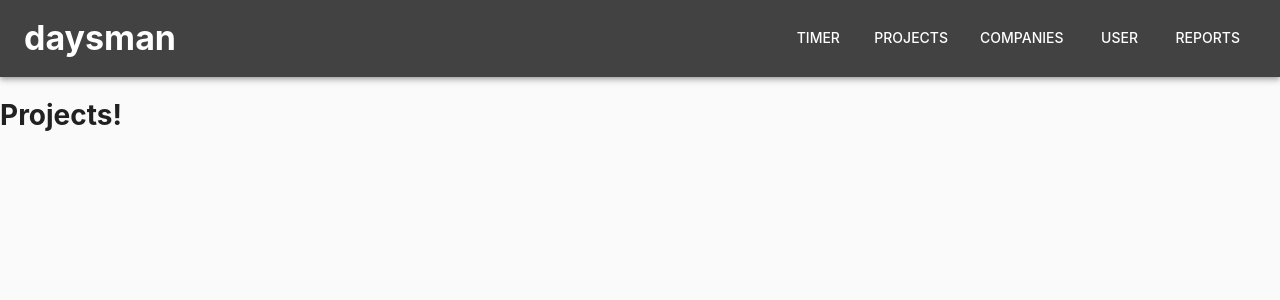
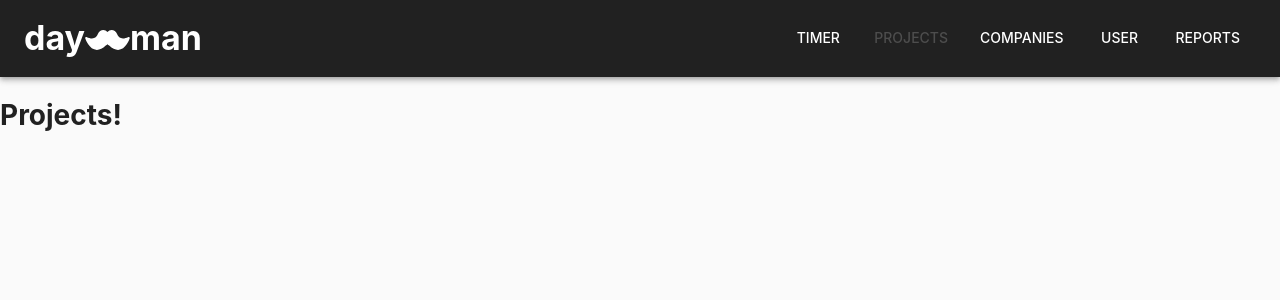
Before and after one commit to rwojcik/daysman, a Next.js app: page /projects in a window 1280 px wide. Shown: the top 300 px of the page. Built offline with nearby package versions, Linux system fonts and the light colour scheme.

Commit message:
add logo and svg loader, update theme

```diff
--- a/next.config.js
+++ b/next.config.js
@@ -1,5 +1,17 @@
 /* eslint-disable @typescript-eslint/no-var-requires */
+const withPlugins = require('next-compose-plugins');
 const withFonts = require('next-fonts');
-const withCSS = require('@zeit/next-css')
+const withCSS = require('@zeit/next-css');
 
-module.exports = withCSS(withFonts());
+const nextConfig = {
+  distDir: 'build',
+  webpack: config => {
+    config.module.rules.push({
+      test: /\.svg$/,
+      use: ['@svgr/webpack'],
+    });
+    return config;
+  },
+};
+
+module.exports = withPlugins([withCSS, withFonts], nextConfig);
--- a/package.json
+++ b/package.json
@@ -9,8 +9,10 @@
   },
   "dependencies": {
     "@material-ui/core": "^4.7.0",
+    "@svgr/webpack": "^5.0.0",
     "@zeit/next-css": "^1.0.1",
     "next": "9.1.4",
+    "next-compose-plugins": "^2.2.0",
     "next-fonts": "^0.19.0",
     "react": "16.12.0",
     "react-dom": "16.12.0",
--- a/src/components/Nav.tsx
+++ b/src/components/Nav.tsx
@@ -1,8 +1,9 @@
 import React from 'react';
 import AppBar from '@material-ui/core/AppBar';
-import { Toolbar, Typography, makeStyles } from '@material-ui/core';
+import { Toolbar, Typography, makeStyles, Theme } from '@material-ui/core';
 import { DmButtonLink } from './common/DmButtonLink';
 import { FlexSpacer } from './common/FlexSpacer';
+import Mustache from '../assets/mustache-vector.svg';
 
 const links = [
   { name: 'Timer', href: '/' },
@@ -13,7 +14,7 @@ const links = [
 ];
 
 const useStyles = makeStyles(
-  {
+  ({ palette }: Theme) => ({
     nav: {
       textAlign: 'center',
     },
@@ -27,7 +28,15 @@ const useStyles = makeStyles(
       display: 'flex',
       padding: '6px 8px',
     },
-  },
+    activeLink: {
+      color: palette.primary.light,
+    },
+    mustache: {
+      '& path': {
+        fill: 'currentColor',
+      },
+    },
+  }),
   { name: 'Nav' }
 );
 
@@ -37,13 +46,17 @@ export const Nav = () => {
     <AppBar position="static">
       <Toolbar>
         <Typography variant="h4">
-          <strong>daysman</strong>
+          <strong>day</strong>
+          <span className={classes.mustache}>
+            <Mustache />
+          </span>
+          <strong>man</strong>
         </Typography>
         <FlexSpacer />
         <ul className={classes.ul}>
           {links.map(l => (
             <li className={classes.li} key={l.name}>
-              <DmButtonLink color="inherit" href={l.href}>
+              <DmButtonLink color="inherit" href={l.href} activeClassName={classes.activeLink}>
                 {l.name}
               </DmButtonLink>
             </li>
--- a/src/theme.ts
+++ b/src/theme.ts
@@ -4,7 +4,10 @@ import { createMuiTheme } from '@material-ui/core/styles';
 export const theme = createMuiTheme({
   palette: {
     primary: {
-      main: '#424242',
+      main: '#212121',
+    },
+    secondary: {
+      main: '#263238',
     },
   },
   typography: {
--- /dev/null
+++ b/src/types/Svg.d.ts
@@ -0,0 +1,6 @@
+declare module '*.svg' {
+  import * as React from 'react';
+
+  const src: string;
+  export default src;
+}
```
Also changed, not shown: src/assets/mustache-vector.svg (added), 1 other file (tests, documents, lock files or other folders).
